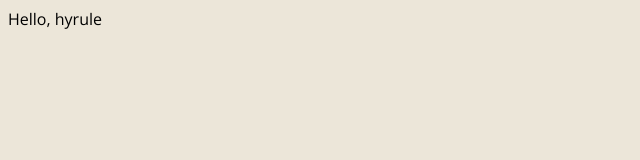
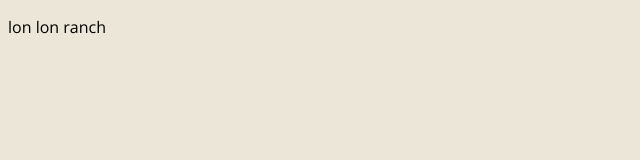
Before and after one commit to danyouknowme/hyrule-jobs, a Vue app: page / in a window 1280 px wide. Shown: the top 160 px of the page, without its empty margins (0-640 px from the left). Built offline with nearby package versions, Linux system fonts and the light colour scheme.

Commit message:
create type job

```diff
--- a/src/App.vue
+++ b/src/App.vue
@@ -1,15 +1,27 @@
 <template>
   <div class="app">
-    Hello, hyrule
+    <p>{{ jobs[0].location }}</p>
   </div>
 </template>
 
 <script lang="ts">
-import { defineComponent } from 'vue';
+import { defineComponent, ref } from 'vue';
+import Job from './types/Job';
 
 export default defineComponent({
   name: 'App',
-  components: {}
+  components: {},
+  setup() {
+    const jobs = ref<Job[]>([
+      { title: 'farm worker', location: 'lon lon ranch', salary: 30000, id: '1' },
+      { title: 'quarryman', location: 'death mountain', salary: 40000, id: '2' },
+      { title: 'flute player', location: 'the lost woods', salary: 35000, id: '3' },
+      { title: 'fisherman', location: 'lake hylia', salary: 21000, id: '4' },
+      { title: 'prison guard', location: 'gerudo valley', salary: 32000, id: '5' }
+    ])
+
+    return { jobs }
+  }
 });
 </script>
 
--- /dev/null
+++ b/src/types/Job.ts
@@ -0,0 +1,8 @@
+interface Job {
+    title: string,
+    location: string,
+    salary: number,
+    id: string
+}
+
+export default Job;
```
